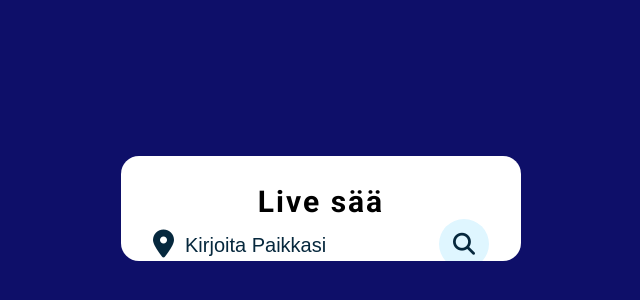
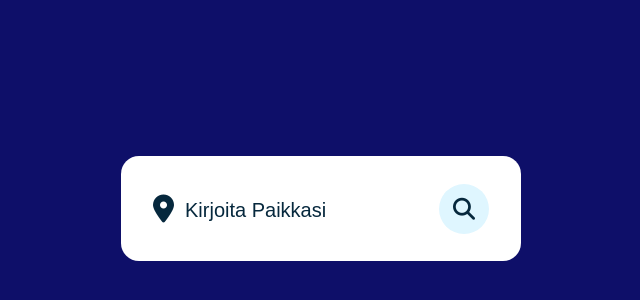
Before and after one commit to flippy873/S-appi, a plain HTML site: page index.html in a window 1280 px wide. Shown: the part 192-492 px from the top of the page, without its empty margins (319-959 px from the left). Drawn offline with Linux system fonts and the light colour scheme.

Commit message:
Update index.html

```diff
--- a/index.html
+++ b/index.html
@@ -16,7 +16,6 @@
 <body>
 
     <div class="container">
-        <h1>Live sää</h1>
         <div class="search-box">
             <i class="fa-solid fa-location-dot"></i>
             <input type="text" placeholder="Kirjoita paikkasi">
```
